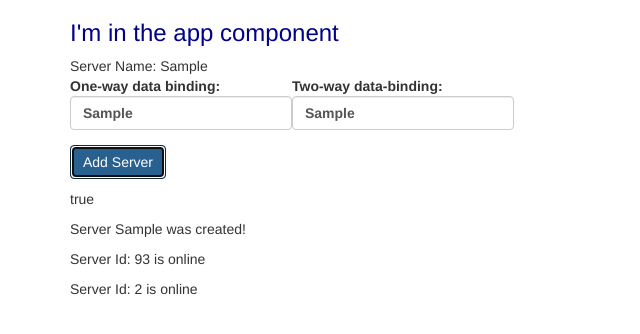
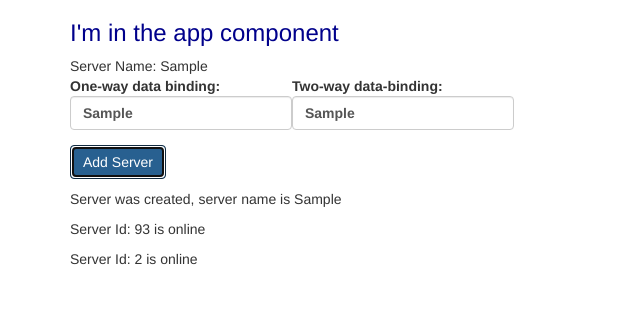
Before and after one commit to deskach/angular4, an Angular app: page / in a window 1280 px wide. Both pictures are taken after typing "Sample" into the empty fields and a click on the button "Add Server". Shown: the top 334 px of the page, without its empty margins (0-640 px from the left). Built offline with nearby package versions, Linux system fonts and the light colour scheme.

Commit message:
basic *ngIf directive

```diff
--- a/src/app/servers/servers.component.html
+++ b/src/app/servers/servers.component.html
@@ -13,8 +13,9 @@
   <button class="btn btn-primary" [disabled]="!allowNewServer" (click)="onCreateServer()">
     Add Server
   </button>
-  <p [innerText]="allowNewServer"></p>
-  <p>{{serverCreationStatus}}</p>
+  <!--<p [innerText]="allowNewServer"></p>-->
+  <!--<p>{{serverCreationStatus}}</p>-->
+  <p *ngIf="isServerCreated">Server was created, server name is {{serverName}}</p>
   <app-server></app-server>
   <app-server></app-server>
 </div>
--- a/src/app/servers/servers.component.ts
+++ b/src/app/servers/servers.component.ts
@@ -15,6 +15,7 @@
   allowNewServer = false;
   serverCreationStatus = 'No server was created!';
   serverName = 'Test server';
+  isServerCreated = false;
 
   constructor() {
     setTimeout(_ => this.allowNewServer = true, 2000);
@@ -22,6 +23,7 @@
 
   onCreateServer() {
     this.serverCreationStatus = `Server ${this.serverName} was created!`;
+    this.isServerCreated = true;
   }
 
   onUpdateServerName(event: any) {
```
